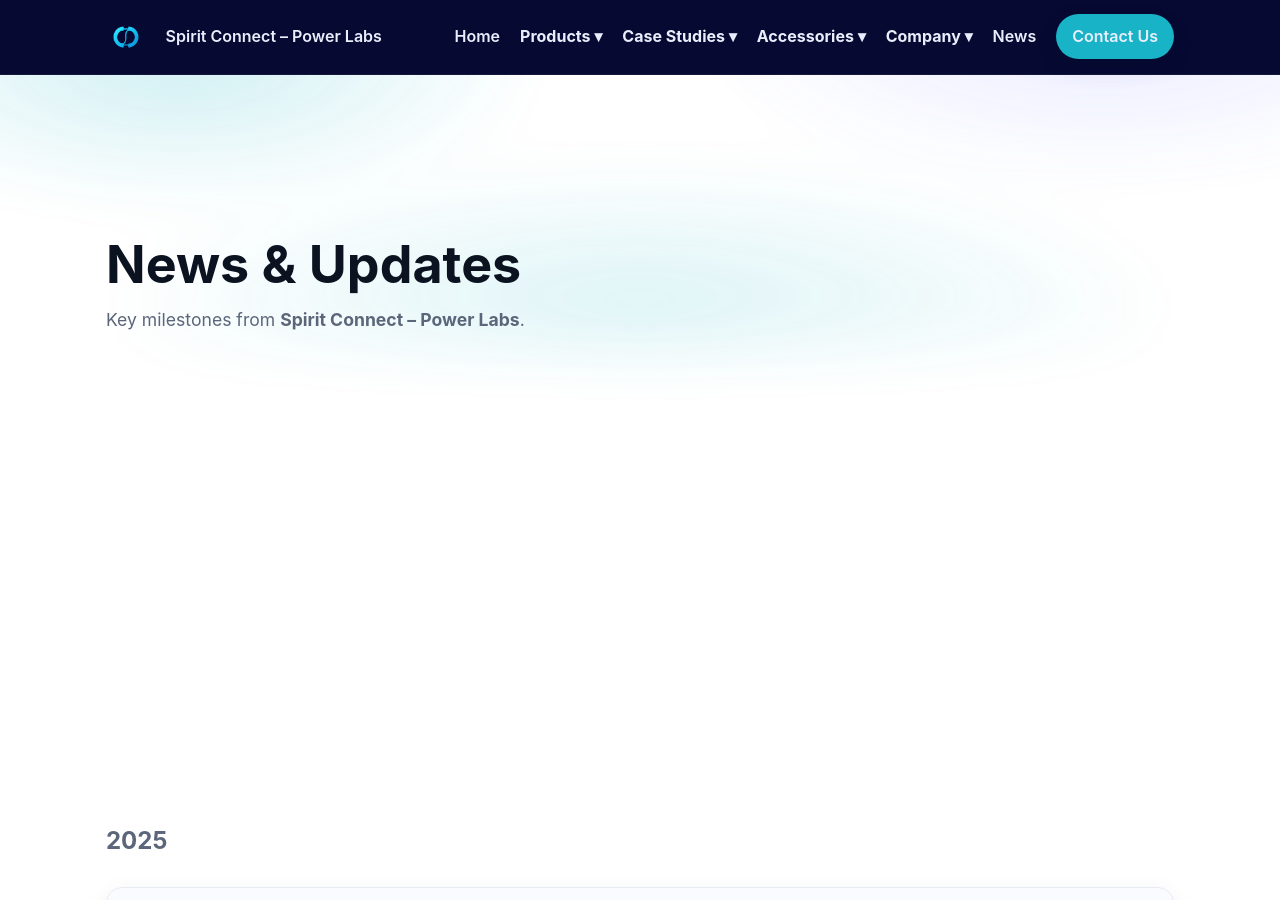
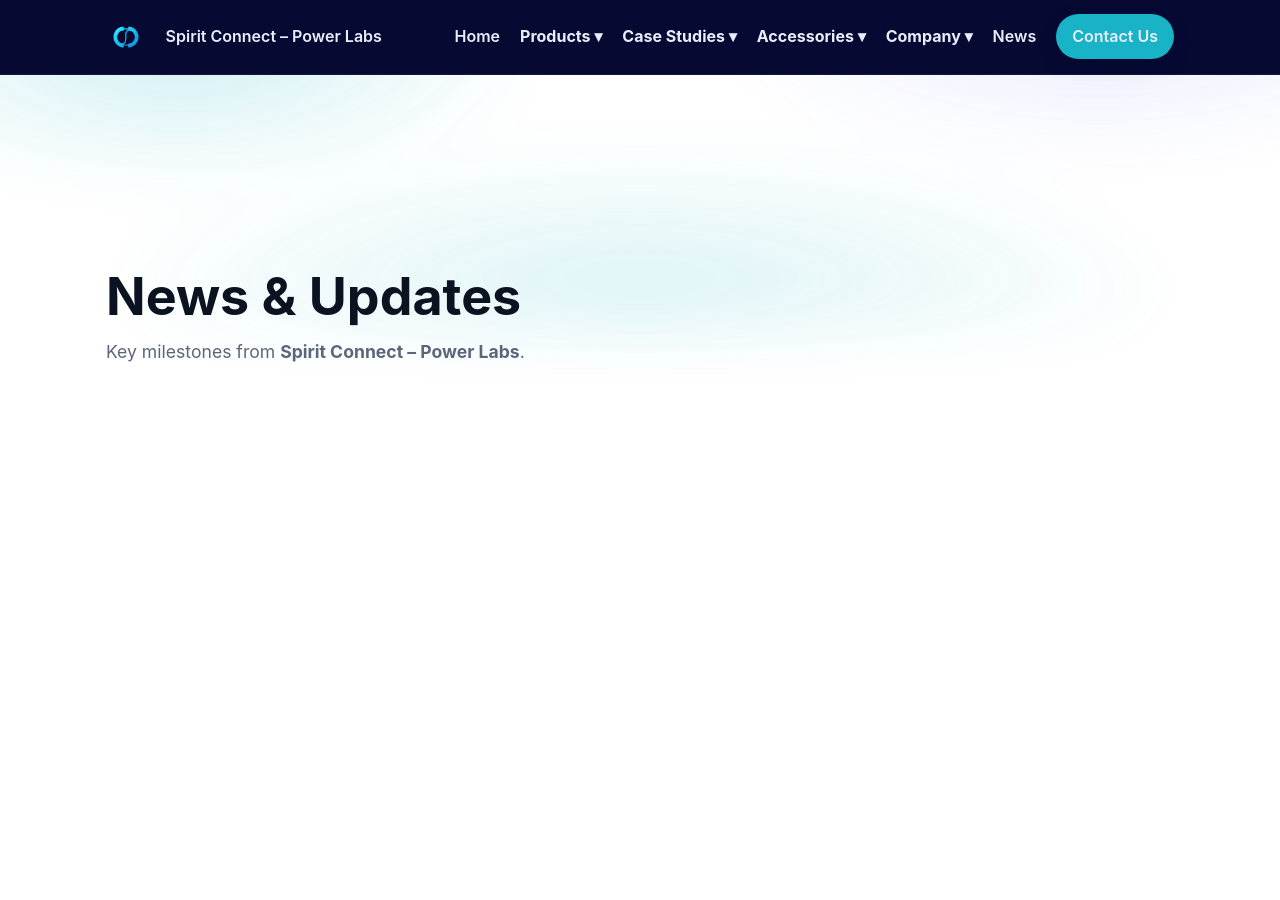
Before and after one commit to FulongLi/SCPowerLabs, a Jekyll site: the page built from news.md, in a window 1280 px wide and 900 px high. Built offline with Jekyll 4.4.1, drawn with Linux system fonts in a browser that asks for light colours.

Commit message:
Update style.css

```diff
--- a/assets/style.css
+++ b/assets/style.css
@@ -238,8 +238,8 @@ button:focus-visible {
 .hero {
   position: relative;
   overflow: hidden;
-  padding: 10rem 0 7rem;
-  min-height: 80vh;
+  padding: 12rem 0 8rem;
+  min-height: 90vh;
 }
 
 .hero-video {
```
